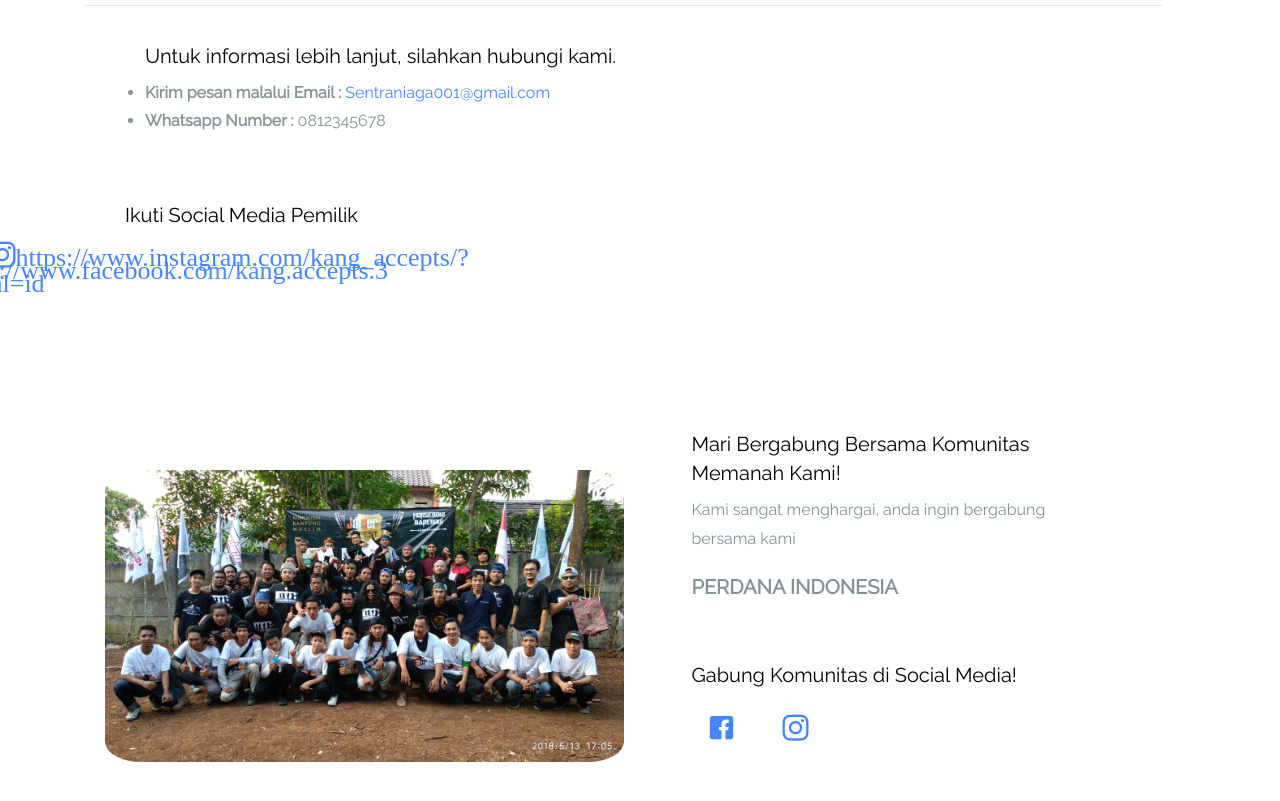
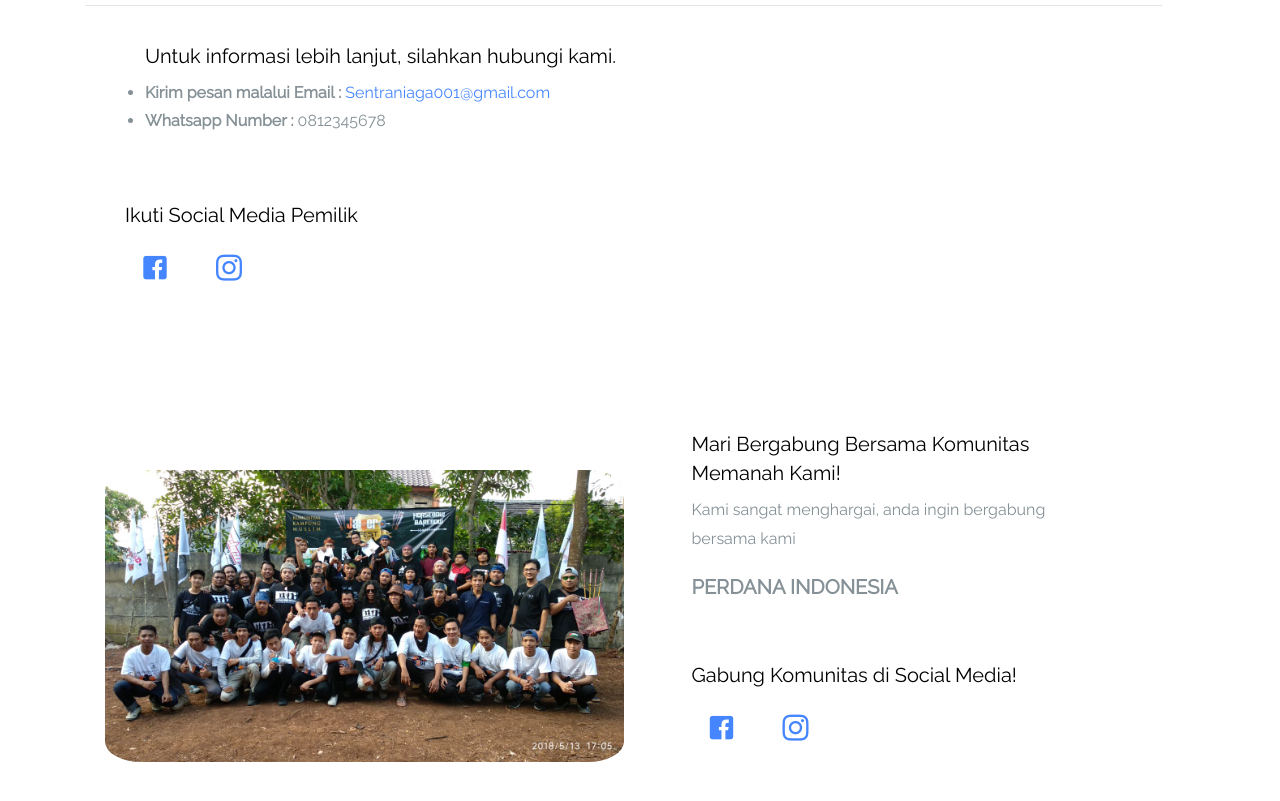
Before and after one commit to kangaccepts/kangacceptsstore, a plain HTML site: page index.html in a window 1280 px wide. Shown: the part 4968-5769 px from the top of the page. Drawn offline with Linux system fonts and the light colour scheme; some packages are replaced by stand-ins of ours; no server answers; files whose address does not match are found by name.

Commit message:
Update index.html

```diff
--- a/index.html
+++ b/index.html
@@ -219,8 +219,8 @@
             <div class="ftco-footer-widget mb-4">
               <ul class="ftco-footer-social list-unstyled card-body">
                 <h5>Ikuti Social Media Pemilik</h5>
-                <li><a href="#"><span class="icon-facebook">https://www.facebook.com/kang.accepts.3</span></a></li>
-                <li><a href="#"><span class="icon-instagram">https://www.instagram.com/kang_accepts/?hl=id</span></a></li>
+                <li><a href="https://www.facebook.com/kang.accepts.3"><span class="icon-facebook"></span></a></li>
+                <li><a href="https://www.instagram.com/kang_accepts/?hl=id"><span class="icon-instagram"></span></a></li>
               </ul>
             </div>
           </div>
```
